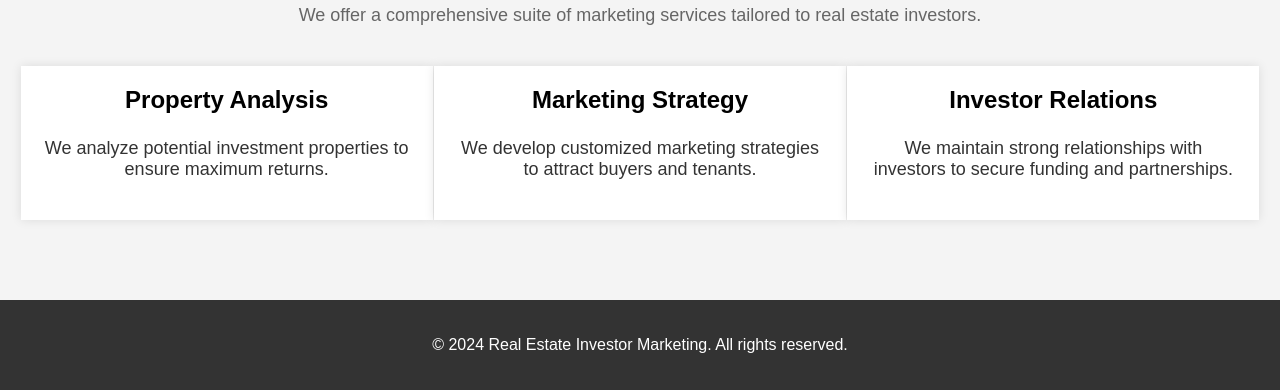
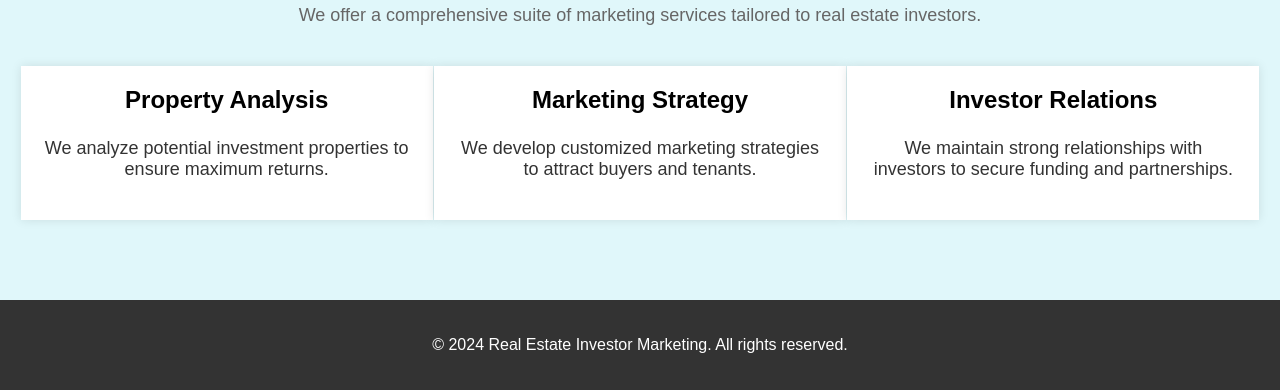
Before and after one commit to dashadatsenko/test-repo-lki, a plain HTML site: page index.html in a window 1280 px wide. Shown: the part 611-1001 px from the top of the page. Drawn offline with Linux system fonts and the light colour scheme.

Commit message:
Change bg color to light blue

```diff
--- a/index.html
+++ b/index.html
@@ -9,7 +9,7 @@
             font-family: Arial, sans-serif;
             margin: 0;
             padding: 0;
-            background-color: #f4f4f4;
+            background-color: #e0f7fa;
         }
 
         header {
```
